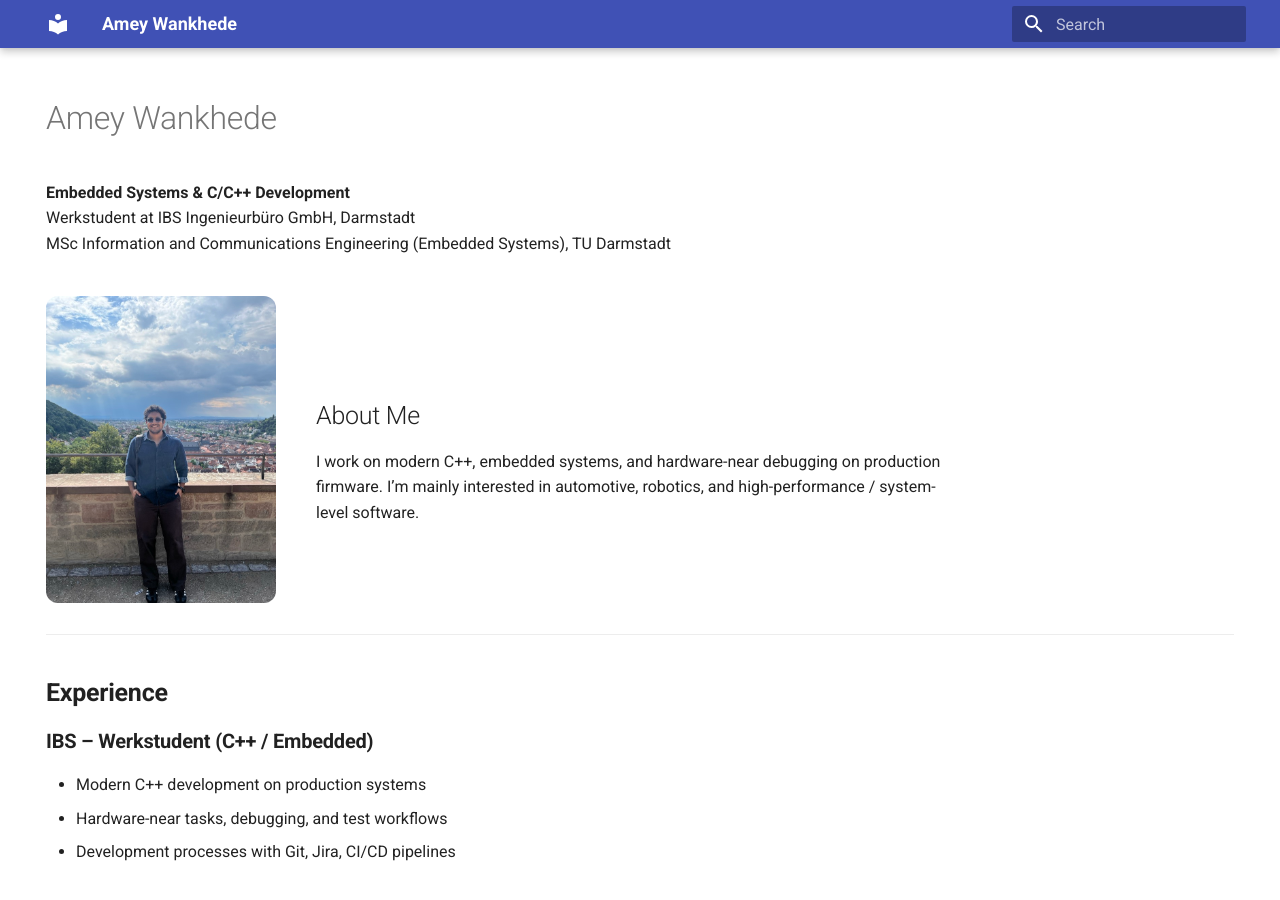
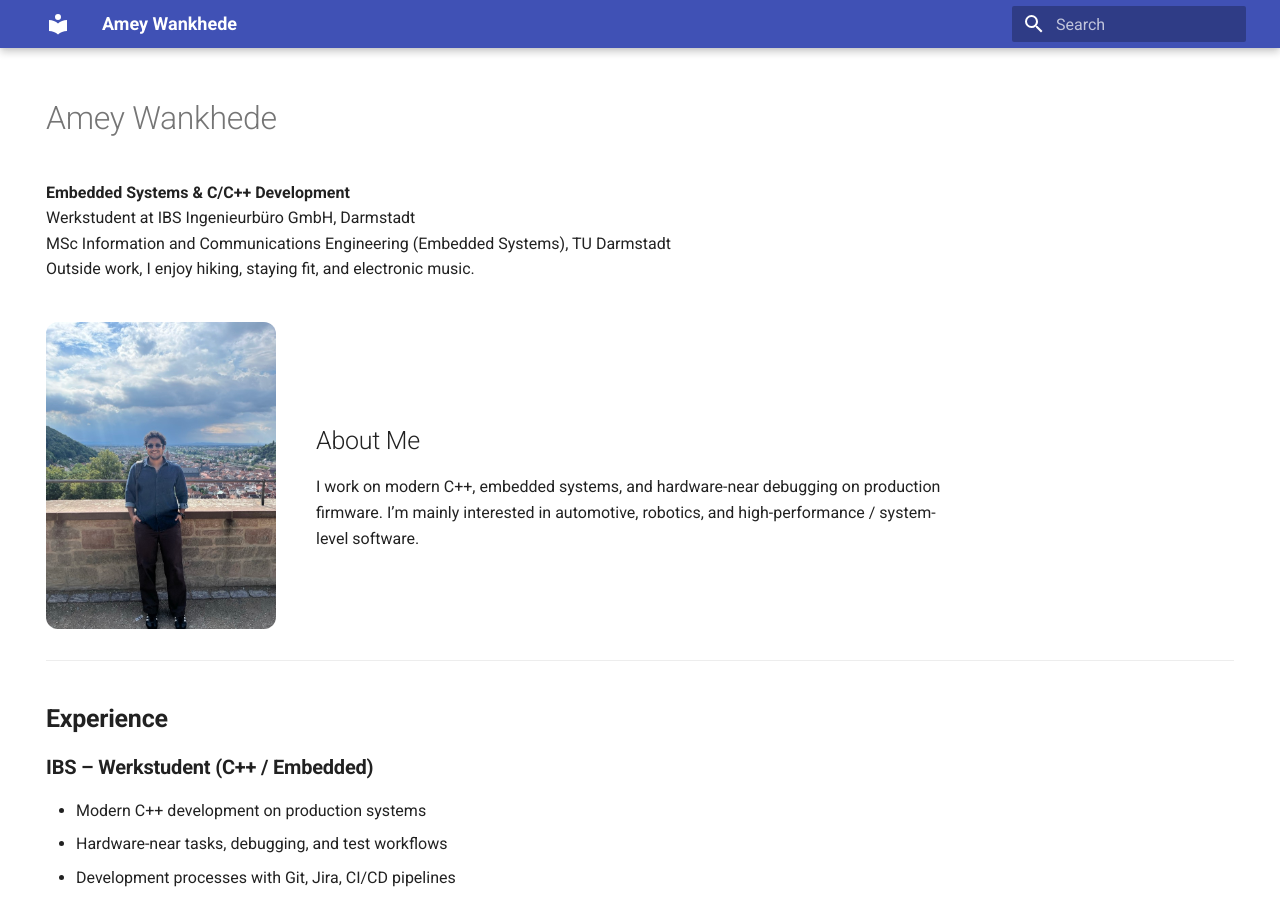
Before and after one commit to WankhedeAmey/WankhedeAmey.github.io, an MkDocs documentation site: the page built from docs/index.md, in a window 1280 px wide and 900 px high. Built offline with MkDocs 1.6.1 and Material for MkDocs 9.7.7, drawn with Linux system fonts in a browser that asks for light colours.

Commit message:
updated about me

```diff
--- a/docs/index.md
+++ b/docs/index.md
@@ -10,7 +10,8 @@ hide:
 **Embedded Systems & C/C++ Development**
 Werkstudent at IBS Ingenieurbüro GmbH, Darmstadt
 MSc Information and Communications Engineering (Embedded Systems), TU Darmstadt
-
+<br>
+Outside work, I enjoy hiking, staying fit, and electronic music.
 <div style="
   display: flex;
   align-items: center;
```
